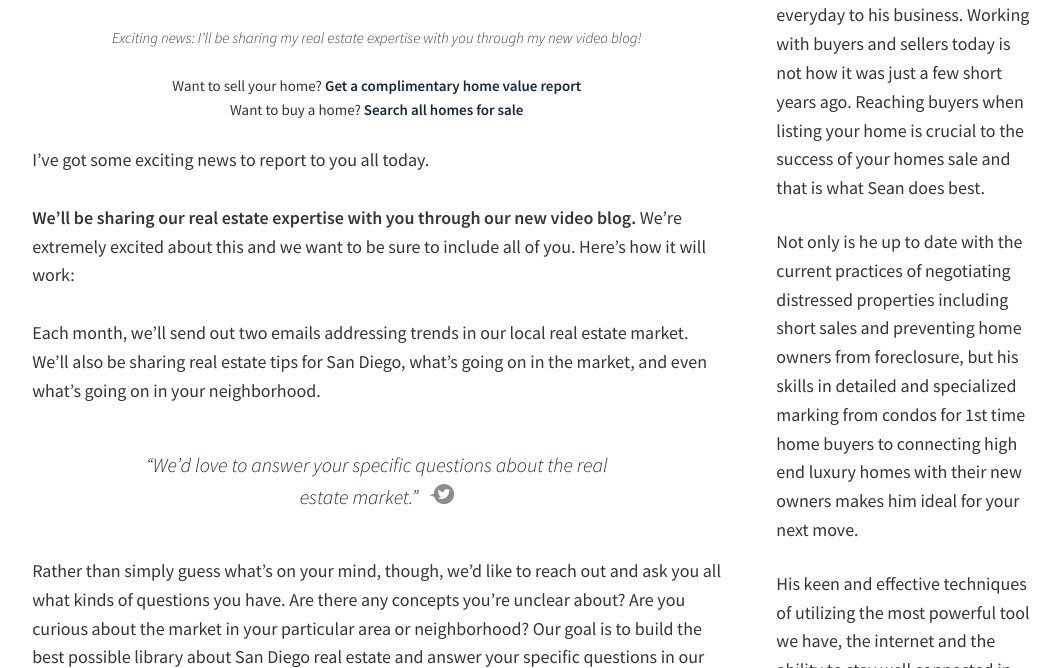
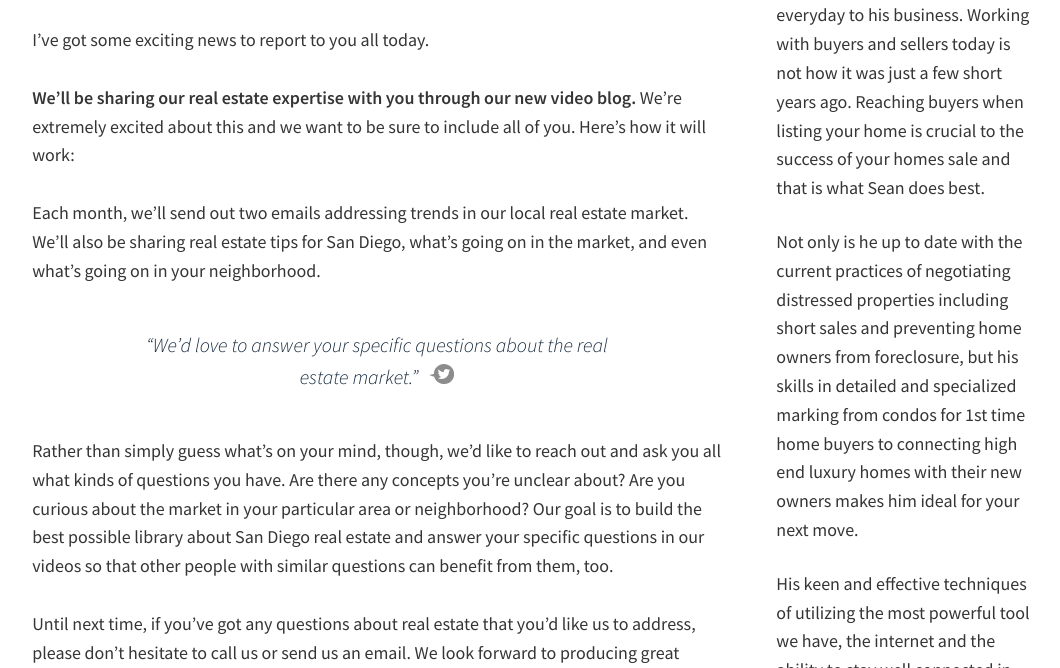
Before and after one commit to Vyral/sean-zanganeh-blog, a Jekyll site: the page built from _posts/2016-10-10-welcome-to-our-new-video-blog.md, in a window 1280 px wide and 900 px high, scrolled down 744 px, cut to the strip 232-900 px from the top of the window. Shown: the whole strip, without its empty margins (97-1157 px from the left). Built offline with Jekyll 4.4.1, drawn with Linux system fonts in a browser that asks for light colours; nearby versions of some CDN libraries.

Commit message:
Updated '/_posts/2016-10-10-welcome-to-our-new-video-blog.md' via CloudCannon

```diff
--- a/_posts/2016-10-10-welcome-to-our-new-video-blog.md
+++ b/_posts/2016-10-10-welcome-to-our-new-video-blog.md
@@ -19,16 +19,6 @@ youtube_code: XN7YPkiNx2E
 
 {% include youtube.html %}
 
-<div style="text-align: center;"><i>Exciting news: I&rsquo;ll be sharing my real estate expertise with you through my new video blog!</i></div>
-
-<div style="text-align: center;">&nbsp;</div>
-
-<div style="text-align: center;">Want to sell your home? <a href="http://freevaluation.boldleads.com "><strong>Get a complimentary home value report</strong></a></div>
-
-<div style="text-align: center;">Want to buy a home? <a href="http://mysddreamhome.com/property-search"><strong>Search all homes for sale</strong></a></div>
-
-<div style="text-align: center;">&nbsp;</div>
-
 I’ve got some exciting news to report to you all today.
 <br>
 <br>**We’ll be sharing our real estate expertise with you through our new video blog.** We’re extremely excited about this and we want to be sure to include all of you. Here’s how it will work:
```
